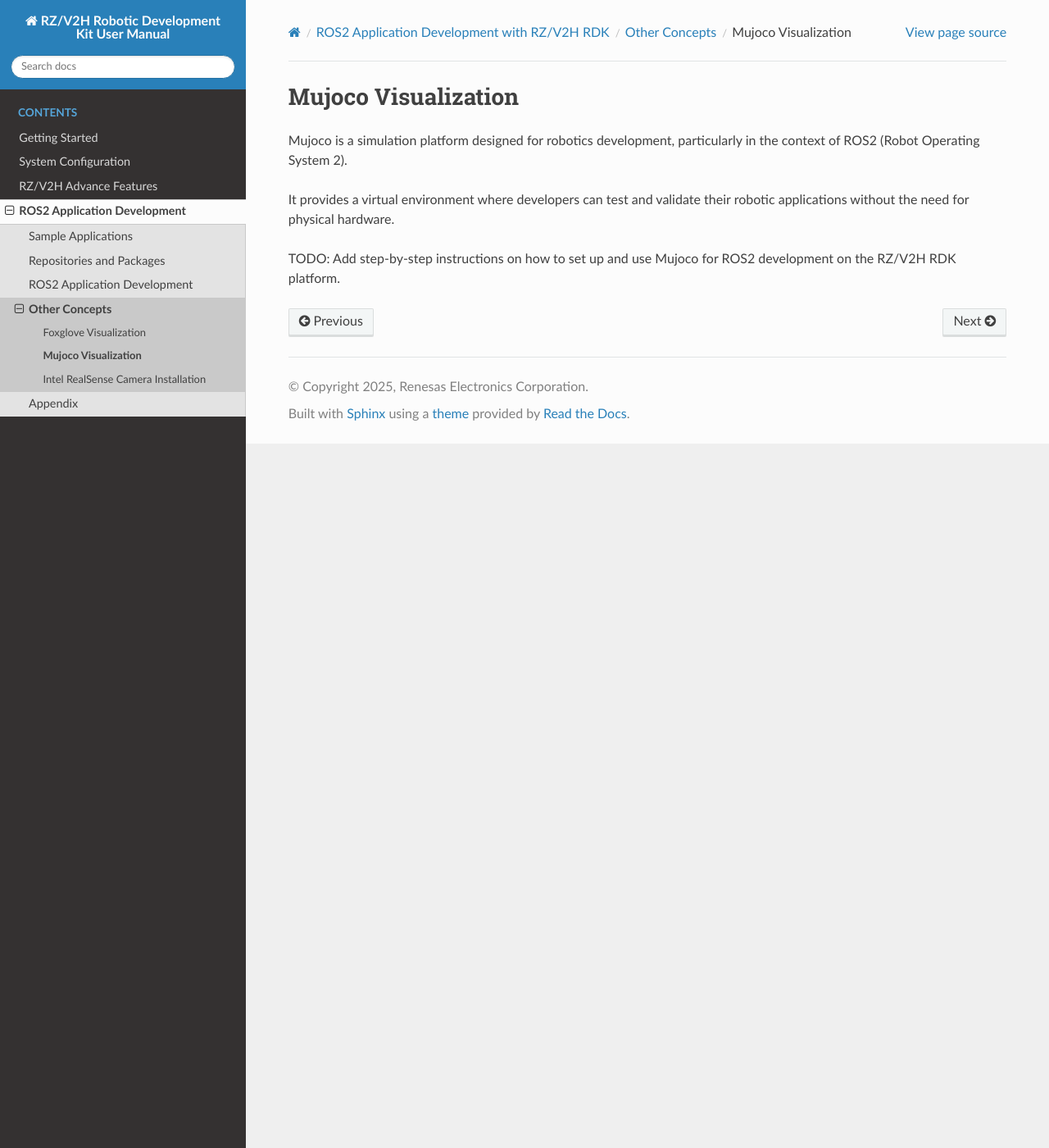
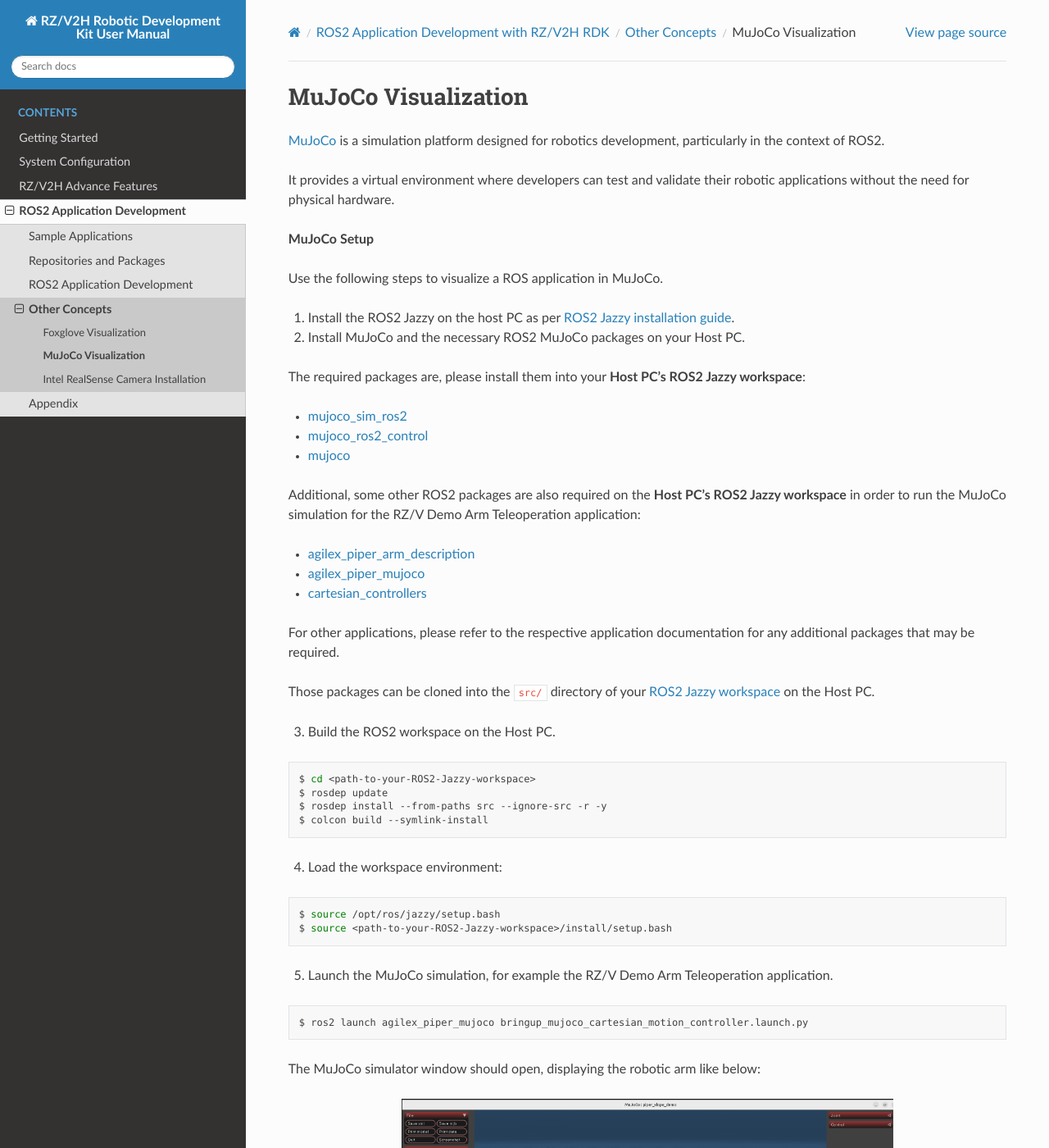
Before and after one commit to renesas-rdk/rzv2h_rdk_documentation, a Sphinx documentation site: the page built from source/3_ros2_development/visualization_mujoco.rst, in a window 1280 px wide and 1400 px high. Shown: the whole window at 82% size. Built offline with Sphinx 7.4.7 and the Read the Docs theme 3.1.0, drawn with Linux system fonts in a browser that asks for light colours; some of the changed text lies outside the part shown.

Commit message:
doc: Add MuJoCo setup doc
Signed-off-by: Cong Nguyen <cong.nguyen.zn@renesas.com>

```diff
--- a/source/3_ros2_development/sample_apps/arm_teleoperation.rst
+++ b/source/3_ros2_development/sample_apps/arm_teleoperation.rst
@@ -3,7 +3,7 @@
 
 .. note::
 
-   Available for :ref:`FoxGlove <foxglove_visualization>` and :ref:`MuJoCo <mujoco_visualization>` simulation environment without real robotic hardware!
+   Available for :ref:`FoxGlove <foxglove_visualization>` and :ref:`MuJoCo Visualization <mujoco_visualization>` simulation environment without real robotic hardware!
 
 Key features
 ^^^^^^^^^^^^^
--- a/source/3_ros2_development/visualization_mujoco.rst
+++ b/source/3_ros2_development/visualization_mujoco.rst
@@ -1,8 +1,62 @@
-Mujoco Visualization
+.. _mujoco_visualization:
+
+MuJoCo Visualization
 --------------------------
 
-Mujoco is a simulation platform designed for robotics development, particularly in the context of ROS2 (Robot Operating System 2).
+`MuJoCo <https://mujoco.org/>`_ is a simulation platform designed for robotics development, particularly in the context of ROS2.
 
 It provides a virtual environment where developers can test and validate their robotic applications without the need for physical hardware.
 
-TODO: Add step-by-step instructions on how to set up and use Mujoco for ROS2 development on the RZ/V2H RDK platform.
+**MuJoCo Setup**
+
+Use the following steps to visualize a ROS application in MuJoCo.
+
+1. Install the ROS2 Jazzy on the host PC as per `ROS2 Jazzy installation guide <https://docs.ros.org/en/jazzy/Installation.html>`_.
+2. Install MuJoCo and the necessary ROS2 MuJoCo packages on your Host PC.
+
+The required packages are, please install them into your **Host PC's ROS2 Jazzy workspace**:
+
+- `mujoco_sim_ros2 <https://partnergitlab.renesas.solutions/sst1/industrial/ws078/pc_host_ros_package/mujoco_sim_ros2>`_
+- `mujoco_ros2_control <https://partnergitlab.renesas.solutions/sst1/industrial/ws078/pc_host_ros_package/mujoco_ros2_control>`_
+- `mujoco <https://github.com/google-deepmind/mujoco/releases/tag/3.3.0>`_
+
+Additional, some other ROS2 packages are also required on the **Host PC's ROS2 Jazzy workspace** in order to run the MuJoCo simulation for the RZ/V Demo Arm Teleoperation application:
+
+- `agilex_piper_arm_description <https://partnergitlab.renesas.solutions/sst1/industrial/ws078/rzv_ros_package/robots/agilex_piper_arm/agilex_piper_arm_description.git>`_
+- `agilex_piper_mujoco <https://partnergitlab.renesas.solutions/sst1/industrial/ws078/pc_host_ros_package/agilex_piper_mujoco.git>`_
+- `cartesian_controllers <https://partnergitlab.renesas.solutions/sst1/industrial/ws078/rzv_ros_package/cartesian_controllers.git>`_
+
+For other applications, please refer to the respective application documentation for any additional packages that may be required.
+
+Those packages can be cloned into the ``src/`` directory of your :ref:`ROS2 Jazzy workspace <common_ros2_workspace_structure>` on the Host PC.
+
+3. Build the ROS2 workspace on the Host PC.
+
+.. code-block:: bash
+
+   $ cd <path-to-your-ROS2-Jazzy-workspace>
+   $ rosdep update
+   $ rosdep install --from-paths src --ignore-src -r -y
+   $ colcon build --symlink-install
+
+4. Load the workspace environment:
+
+.. code-block:: bash
+
+   $ source /opt/ros/jazzy/setup.bash
+   $ source <path-to-your-ROS2-Jazzy-workspace>/install/setup.bash
+
+5. Launch the MuJoCo simulation, for example the RZ/V Demo Arm Teleoperation application.
+
+.. code-block:: bash
+
+   $ ros2 launch agilex_piper_mujoco bringup_mujoco_cartesian_motion_controller.launch.py
+
+The MuJoCo simulator window should open, displaying the robotic arm like below:
+
+.. figure:: images/mujoco_simulation.png
+    :align: center
+    :alt: MuJoCo Simulation
+    :width: 600px
+
+    MuJoCo Simulation of RZ/V Demo Arm Teleoperation Application
--- a/spelling_wordlist.txt
+++ b/spelling_wordlist.txt
@@ -2,12 +2,15 @@
 # 2. Useful command: sort spelling_wordlist.txt -o spelling_wordlist.txt
 # 3. Skip those words when checking the spelling
 adaptiveThreshold
+agilex
+AglieX
 Balena
 bbappend
 Blinky
 bootable
 bootloaders
 bp
+bringup
 Buildx
 cfg
 cmake
```
Also changed, not shown: source/3_ros2_development/images/mujoco_simulation.png (added).
